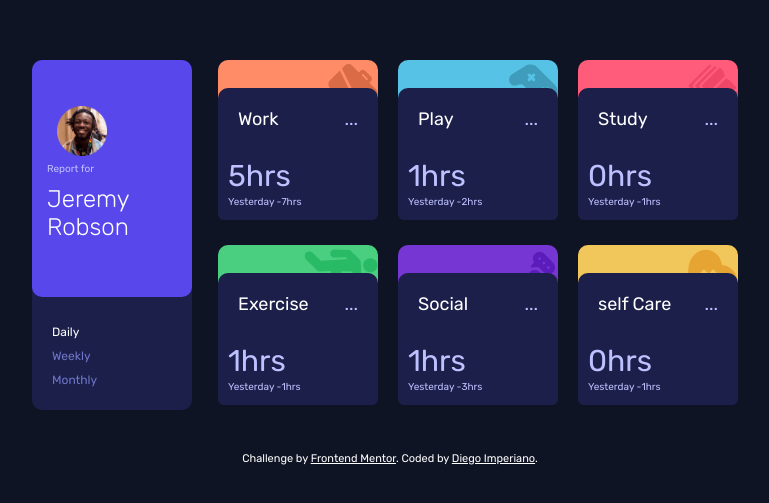
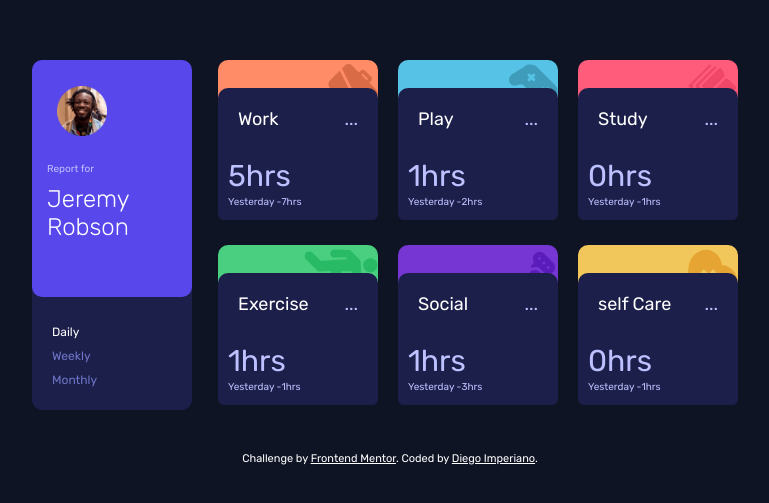
Before and after one commit to DiegoImperiano/time-tracking-dashboard, a plain HTML site: page index.html in a window 1280 px wide. Shown: the part 143-646 px from the top of the page, without its empty margins (250-1019 px from the left). Drawn offline with Linux system fonts and the light colour scheme.

Commit message:
ajuste no poscionamento da imagem de perfil

```diff
--- a/style.css
+++ b/style.css
@@ -132,7 +132,7 @@ li {
 
 .jeremy {
   height: 50px;
-  margin: 20px 0 20px 20px;
+  margin: 0px 0 20px 20px;
 }
 
 div.conteudo.infojeremy {
```
